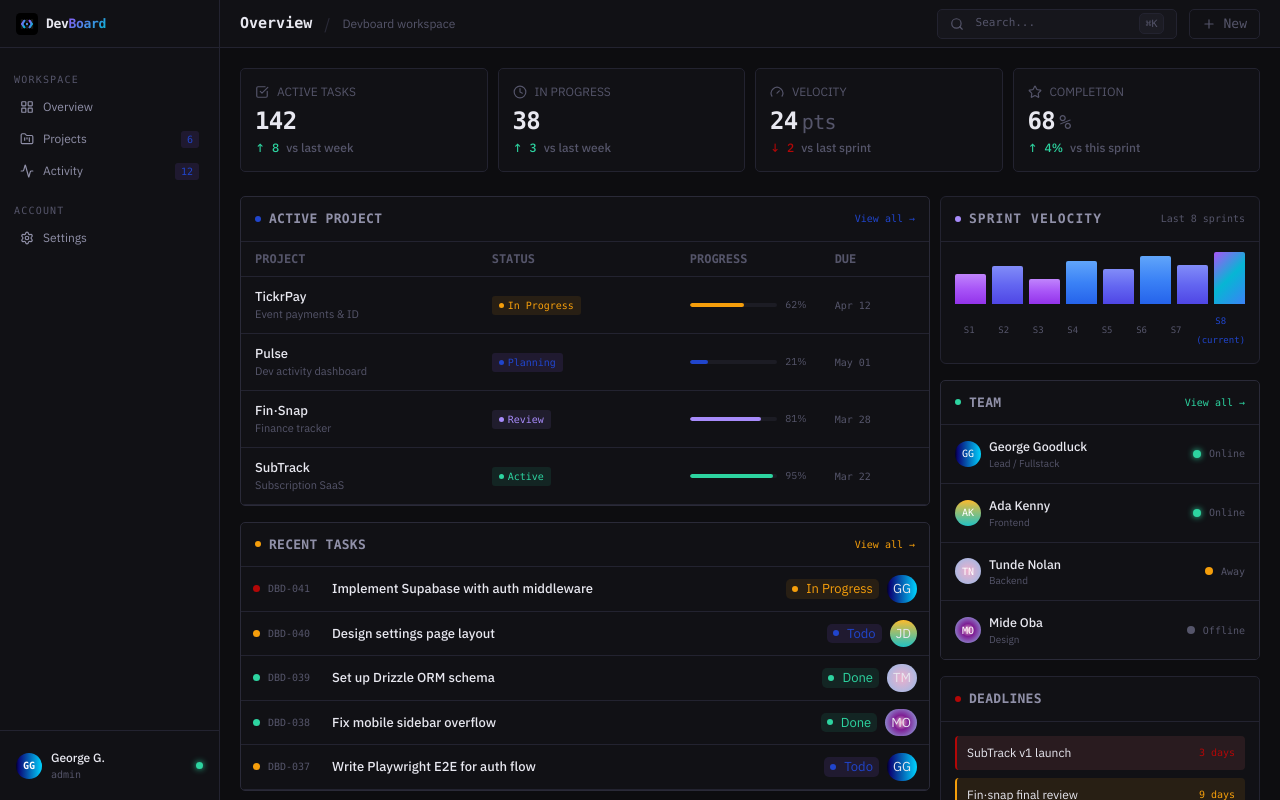
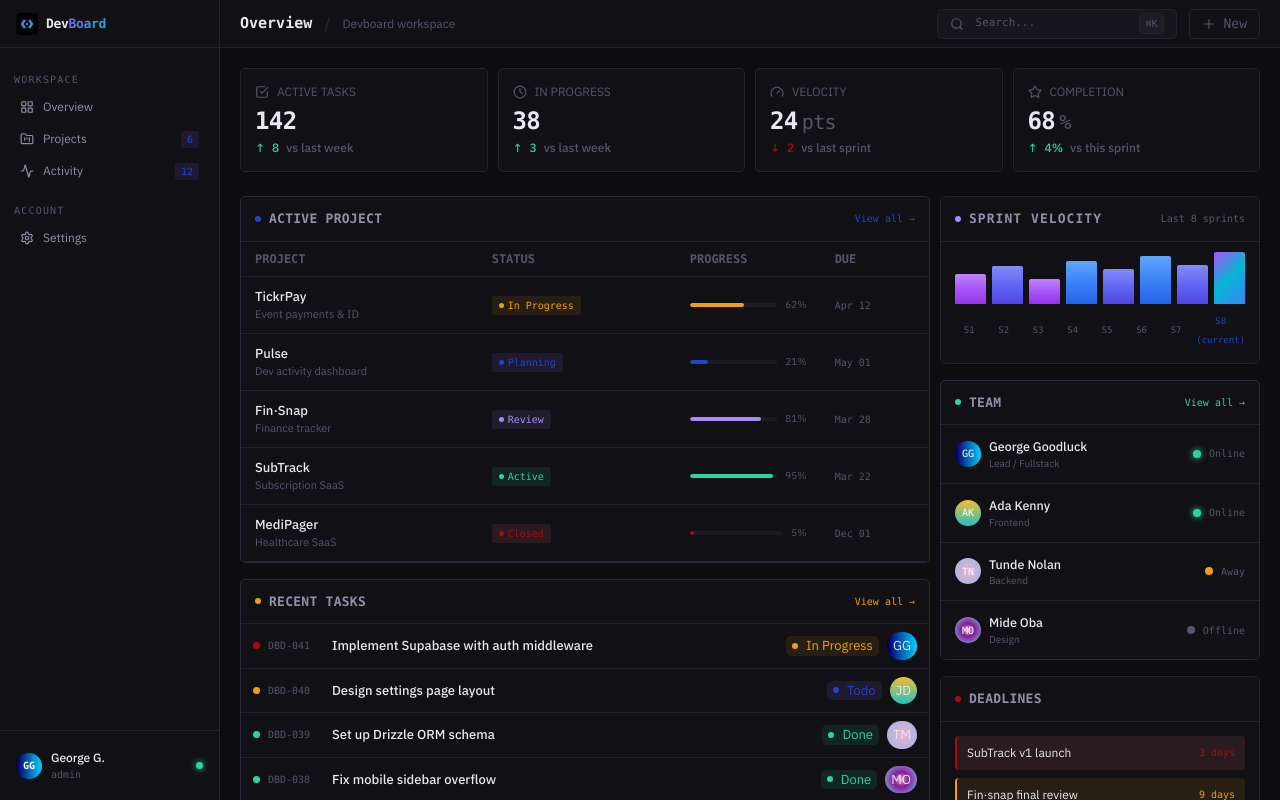
Before and after one commit to georgegoodluck/DevBoard, a Next.js app: page /overview in a window 1280 px wide. Built offline with nearby package versions, Linux system fonts and the light colour scheme.

Commit message:
feat: add active projects

```diff
--- a/components/layout/overview/ActiveProjects.tsx
+++ b/components/layout/overview/ActiveProjects.tsx
@@ -6,7 +6,7 @@ import type { BadgeVariant } from "@/components/ui/Badge";
 type Projects = {
   name: string;
   description: string;
-  status: "In Progress" | "Planning" | "Review" | "Active";
+  status: "In Progress" | "Planning" | "Review" | "Active" | "Closed";
   progress: number;
   due: string;
 };
@@ -40,6 +40,13 @@ const projects: Projects[] = [
     progress: 95,
     due: "Mar 22",
   },
+  {
+    name: "MediPager",
+    description: "Healthcare SaaS",
+    status: "Closed",
+    progress: 5,
+    due: "Dec 01",
+  },
 ];
 
 const statusToVariant: Record<Projects["status"], BadgeVariant> = {
@@ -47,6 +54,7 @@ const statusToVariant: Record<Projects["status"], BadgeVariant> = {
   Planning: "blue",
   Review: "purple",
   Active: "green",
+  Closed: "red",
 };
 
 const progressColors: Record<Projects["status"], string> = {
@@ -54,6 +62,7 @@ const progressColors: Record<Projects["status"], string> = {
   Planning: "var(--accent)",
   Review: "var(--purple)",
   Active: "var(--green)",
+  Closed: "var(--danger)",
 };
 
 export default function ActiveProjects() {
--- a/components/ui/Badge.tsx
+++ b/components/ui/Badge.tsx
@@ -8,7 +8,7 @@ type Props = {
 const variantStyles: Record<BadgeVariant, string> = {
   green: "bg-[var(--green-dim)] text-[var(--green)]",
   amber: "bg-[var(--amber-dim)] text-[var(--amber)]",
-  red: "bg-[var(--red-dim)] text-[var(--red)]",
+  red: "bg-[var(--danger-dim)] text-[var(--danger)]",
   blue: "bg-[var(--accent-dim)] text-[var(--accent)]",
   purple: "bg-[var(--purple-dim)] text-[var(--purple)]",
 };
```
